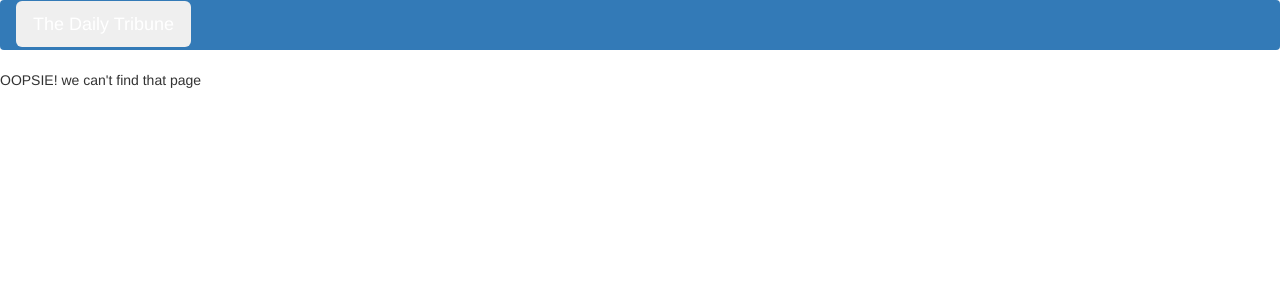
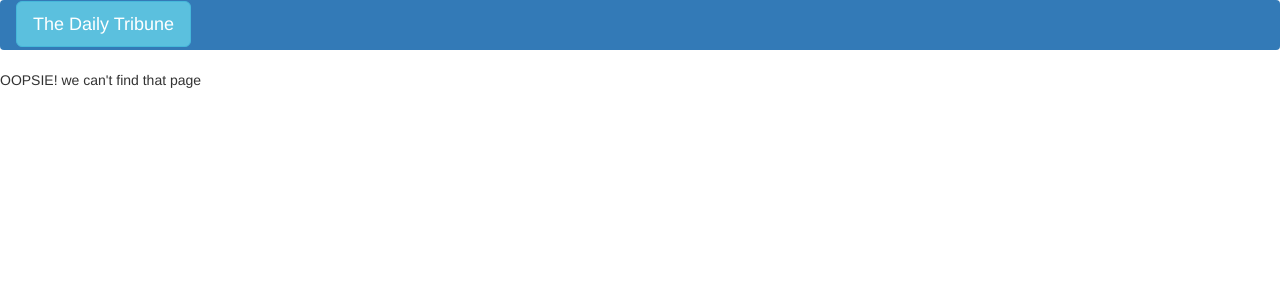
Before and after one commit to SusanMageto/NewsApi, a Flask app: template app/templates/error.html in a window 1280 px wide. Shown: the top 300 px of the page. Run offline with Flask 2, Linux system fonts and the light colour scheme; the template is opened without the code that fills it, so the values that code supplies are empty; some libraries are stand-ins or nearby versions.

Commit message:
adds styling

```diff
--- a/app/static/style.css
+++ b/app/static/style.css
@@ -1,6 +1,6 @@
 @import url('https://fonts.googleapis.com/css2?family=Noto+Sans+JP:wght@100;400&display=swap');
 
-*{
+body{
     font-family: 'Noto Sans JP', sans-serif;
     background-color: aqua;
 }
--- a/app/templates/base.html
+++ b/app/templates/base.html
@@ -5,6 +5,7 @@
   <meta charset="UTF-8">
   <meta http-equiv="X-UA-Compatible" content="IE=edge">
   <meta name="viewport" content="width=device-width, initial-scale=1.0">
+  <link rel=stylesheet type=css href="{{ url_for('static', filename='static/style.css') }}">
   <title>Document</title>
 </head>
 <body>
--- a/app/templates/index.html
+++ b/app/templates/index.html
@@ -1,7 +1,8 @@
 {% extends 'base.html'%} {% import 'macro.html' as macro %}
 {% block content %}
+<link rel=stylesheet type=css href="{{ url_for('static', filename='static/style.css') }}">
 <h2>The Daily Tribune </h2><br>
-<span><h4>Africa's number one news providers </h4></span><br>
+<span><em><h4>Africa's number one news providers </h4></em></span><br>
 <h1>GENERAL NEWS</h1>
 <ul>
   <li>{{ macro.displaySources(general)}}</li>
--- a/app/templates/navbar.html
+++ b/app/templates/navbar.html
@@ -1,5 +1,5 @@
 <nav class="navbar navbar-success text-success bg-primary">
   <form class="container-fluid justify-content-start">
-    <button class="btn btn-dark btn-lg" type="button">The Daily Tribune</button>
+    <button class="btn btn-info btn-lg" type="button">The Daily Tribune</button>
   </form>
 </nav>
```
